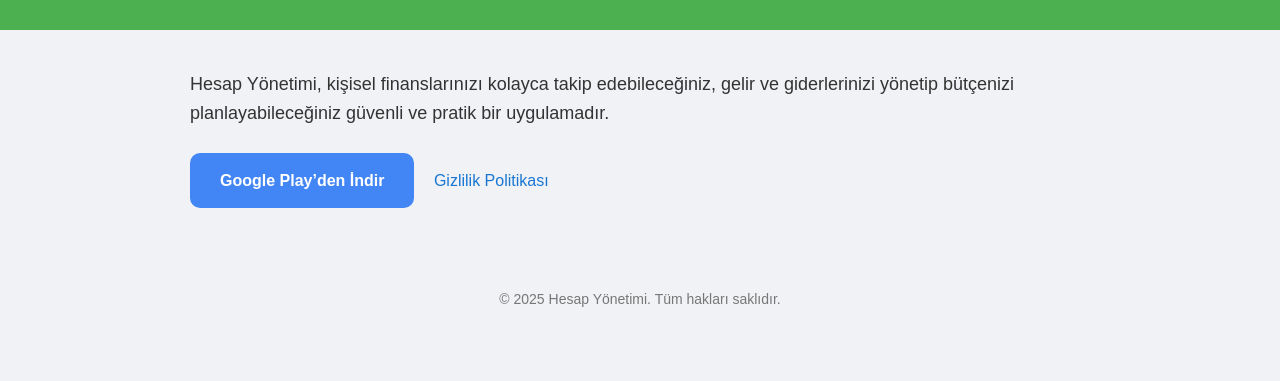
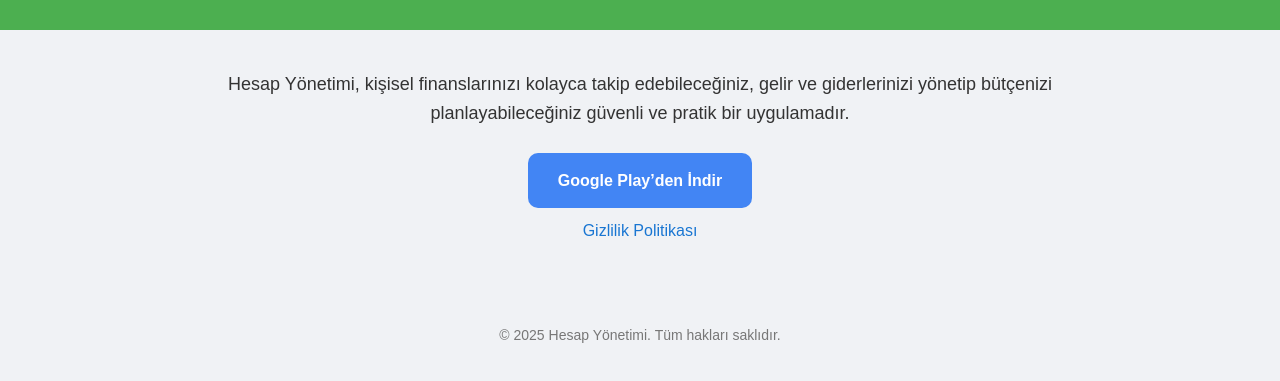
Before and after one commit to seyitucar/findname-app-ads, a plain HTML site: page index.html in a window 1280 px wide. Shown: the part 275-656 px from the top of the page. Drawn offline with Linux system fonts and the light colour scheme.

Commit message:
Center align main content and adjust margins

```diff
--- a/index.html
+++ b/index.html
@@ -39,6 +39,7 @@
             max-width: 900px;
             margin: 40px auto;
             padding: 0 20px;
+            text-align: center; /* Ortala */
         }
 
         main p {
@@ -55,13 +56,14 @@
             text-decoration: none;
             border-radius: 10px;
             transition: background-color 0.3s ease;
-            margin-right: 15px;
+            margin-bottom: 10px; /* Link ile arayı aç */
         }
         .download-btn:hover {
             background-color: #357ae8;
         }
 
         .privacy-link {
+            display: block; /* Alt satırda */
             font-size: 16px;
             color: #1976D2;
             text-decoration: none;
```
